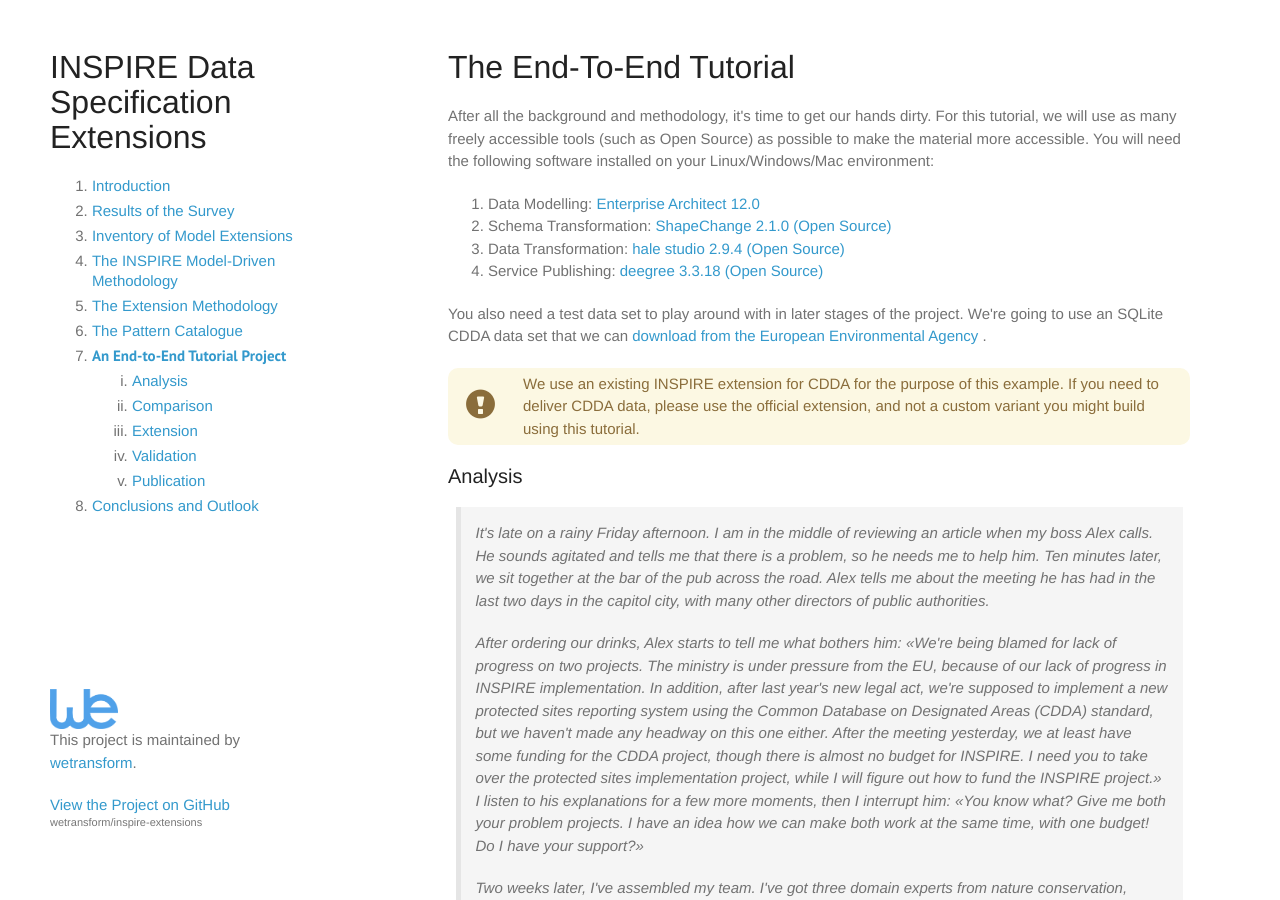
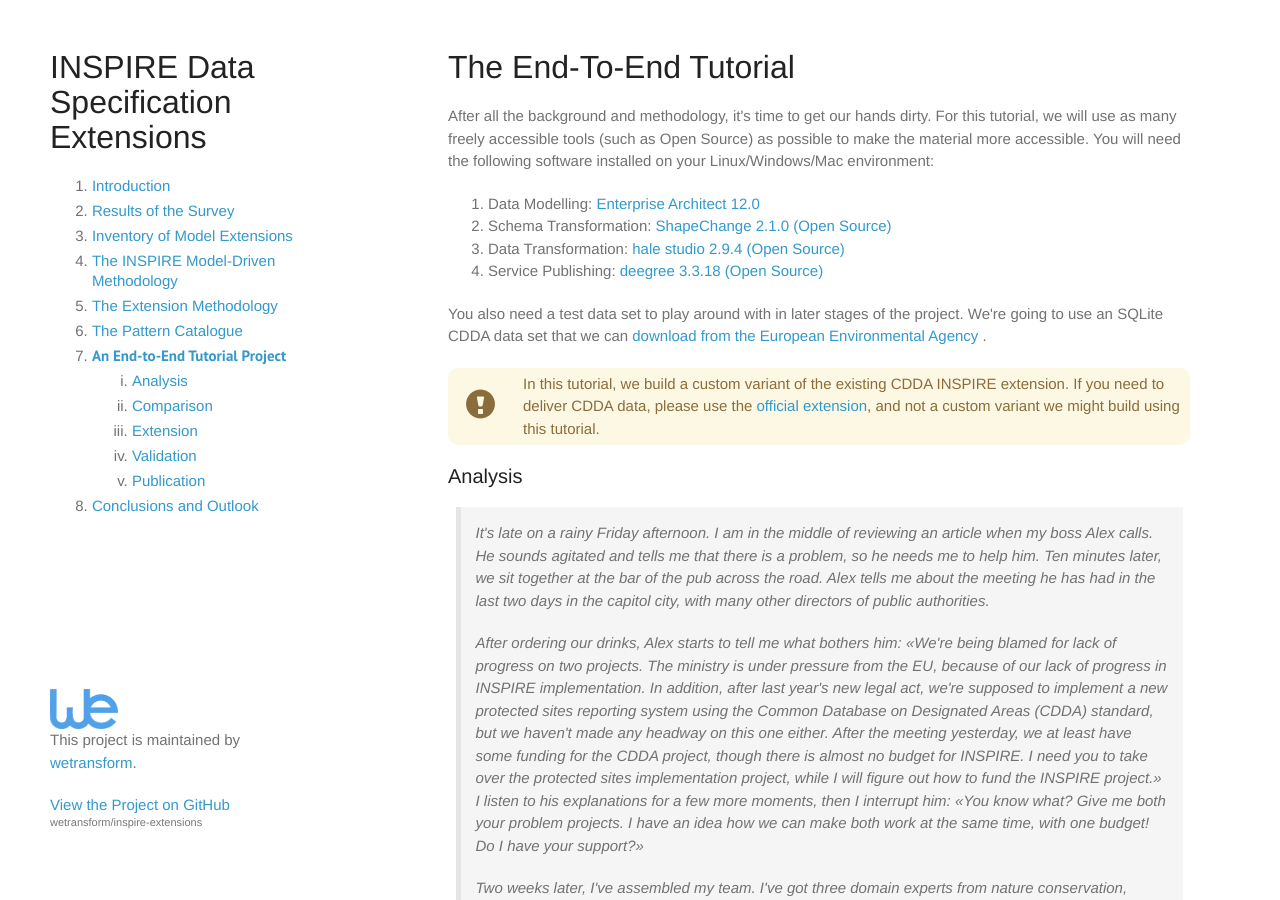
Before and after one commit to wetransform/inspire-extensions, a Jekyll site: the page built from tutorial/tutorial.html, in a window 1280 px wide and 900 px high. Built offline with Jekyll 4.4.1, drawn with Linux system fonts in a browser that asks for light colours; some web fonts are replaced; some of the changed lines change nothing that is shown; some of the changed text lies outside the part shown.

Commit message:
amended reference to CDDA and PS

```diff
--- a/tutorial/tutorial.html
+++ b/tutorial/tutorial.html
@@ -23,7 +23,7 @@
   <table class="alert-warning important-info">
     <tr>
       <td style="width:3em"><div class="important-info-icon"><span class="glyphicon glyphicon-exclamation-sign" style="font-size:2em"></span></div></td>
-      <td>We use an existing INSPIRE extension for CDDA for the purpose of this example. If you need to deliver CDDA data, please use the official extension, and not a custom variant you might build using this tutorial.</td>
+      <td>In this tutorial, we build a custom variant of the existing CDDA INSPIRE extension. If you need to deliver CDDA data, please use the <a href="https://svn.eionet.europa.eu/repositories/INSPIREDataModels/cdda-data-model/Cdda_V3.0-view/CddaReporting/index.htm?goto=1:1:7" target="_blank">official extension</a>, and not a custom variant we might build using this tutorial.</td>
     </tr>
   </table>
 
@@ -297,7 +297,7 @@
 
   <p>After creating the target schemas, it's now time for us to see what real data using these schemas looks like. Since the end product we need to create is INSPIRE GML, we will start with data integration into the GML Application Schema. We will use <a href="https://www.wetransform.to/products/halestudio/" target="_blank">hale studio 2.9.4+</a>  for that purpose.</p>
 
-  <p>In hale studio, we define a transformation by mapping elements of a source schema to elements of the target schema. The sum of these mappings is called an <strong>Alignment</strong>. The source schema is the logical model of our existing data. In this case, we use a <a href="http://www.eea.europa.eu/data-and-maps/data/nationally-designated-areas-national-cdda-10#tab-gis-data" target="_blank">SQlite CDDA database (450MB)</a> as source data. The target schema is the GML Application Schema we've just generated.  Let's start hale studio and set up the transformation project first:</p>
+  <p>In hale studio, we define a transformation by mapping elements of a source schema to elements of the target schema. The sum of these mappings is called an <strong>Alignment</strong>. The source schema is the logical model of our existing data. In this case, we use a <a href="http://www.eea.europa.eu/data-and-maps/data/nationally-designated-areas-national-cdda-10#tab-gis-data" target="_blank">SQlite CDDA database (450MB)</a> as source data. The target schema is the GML Application Schema we've just generated. Let's start hale studio and set up the transformation project first:</p>
 
   <ol class="workflow">
     <li>In hale, click on File &rarr; Import &rarr; Source Schema, and click &laquo;Browse&raquo; to pick the SQLite file you've downloaded.</li>
@@ -319,8 +319,8 @@
   <p>Now, it is time to set up the alignment itself. In hale, we have two different levels of transformation functions:</p>
 
   <ol>
-    <li>Type-level functions: These are used on entire objects, e.g. a <code>CadastralParcel</code>.</li>
-    <li>Property-level functions: These are used on individual properties of objects, e.g. an <code>id</code> of a <code>CadastralParcel</code>.</li>
+    <li>Type-level functions: These are used on entire objects, e.g. a <code>ProtectedSite</code>.</li>
+    <li>Property-level functions: These are used on individual properties of objects, e.g. an <code>id</code> of a <code>ProtectedSite</code>.</li>
   </ol>
 
   <p>We start by defining the type-level functions first:</p>
```
